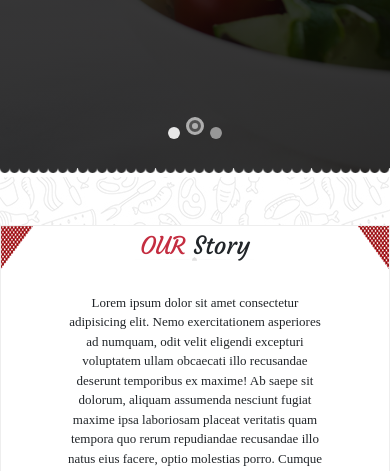
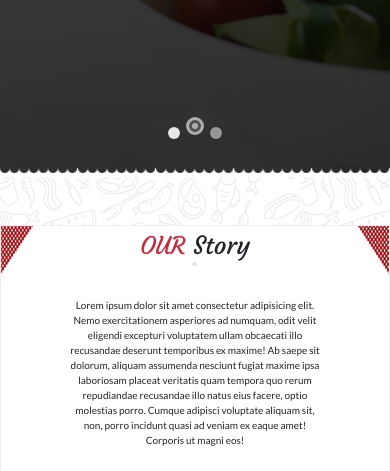
Before and after one commit to assbaimane/Site-Du-Chef, a website: page index.html in a window 390 px wide. Shown: the part 373-844 px from the top of the page. Drawn offline with nearby package versions, Linux system fonts and the light colour scheme.

Commit message:
Lato font added + style.sass optimisation

```diff
--- a/src/sass/_fonts.sass
+++ b/src/sass/_fonts.sass
@@ -1,3 +1,7 @@
 @font-face
     font-family: "Courgette"
     src: url(../../public/fonts/Courgette-regular.ttf)
+
+@font-face
+    font-family: "Lato"
+    src: url(../../public/fonts/Lato-regular.ttf)
--- a/src/sass/style.sass
+++ b/src/sass/style.sass
@@ -4,10 +4,8 @@
 @import "../../node_modules/bootstrap/scss/bootstrap.scss"
 
 html,body
-    font-family: "Nom écriture"
+    font-family: "Lato"
     margin: 0px
-    h1
-        font-family: "Ecriture"
     h1, h2, h3
             font-family: "Courgette"
     h2
@@ -197,7 +195,7 @@ footer
     body
         h2
             align-self: flex-end
-            padding: 5px 0px 0px 0px
+            padding: 5px 0px
             span
                 font-size: x-large
     #Main
@@ -218,9 +216,11 @@ footer
     body
         h2
             align-self: flex-end
-            padding: 5px 0px 0px 0px
+            padding: 5px 0px
             span
                 font-size: x-large
+        p
+            font-size: x-small
     #Main
         .container
             .nav-pills
@@ -241,8 +241,3 @@ footer
     #Testimonials
         .col-12:nth-of-type(2)
             margin-bottom: 20%
-            p
-                font-size: x-small
-    footer
-        p
-            font-size: x-small
```
Also changed, not shown: src/sass/_variables.sass (+2 -13 lines), public/css/style.css, public/fonts/Lato-Regular.ttf (added), 1 other file.
